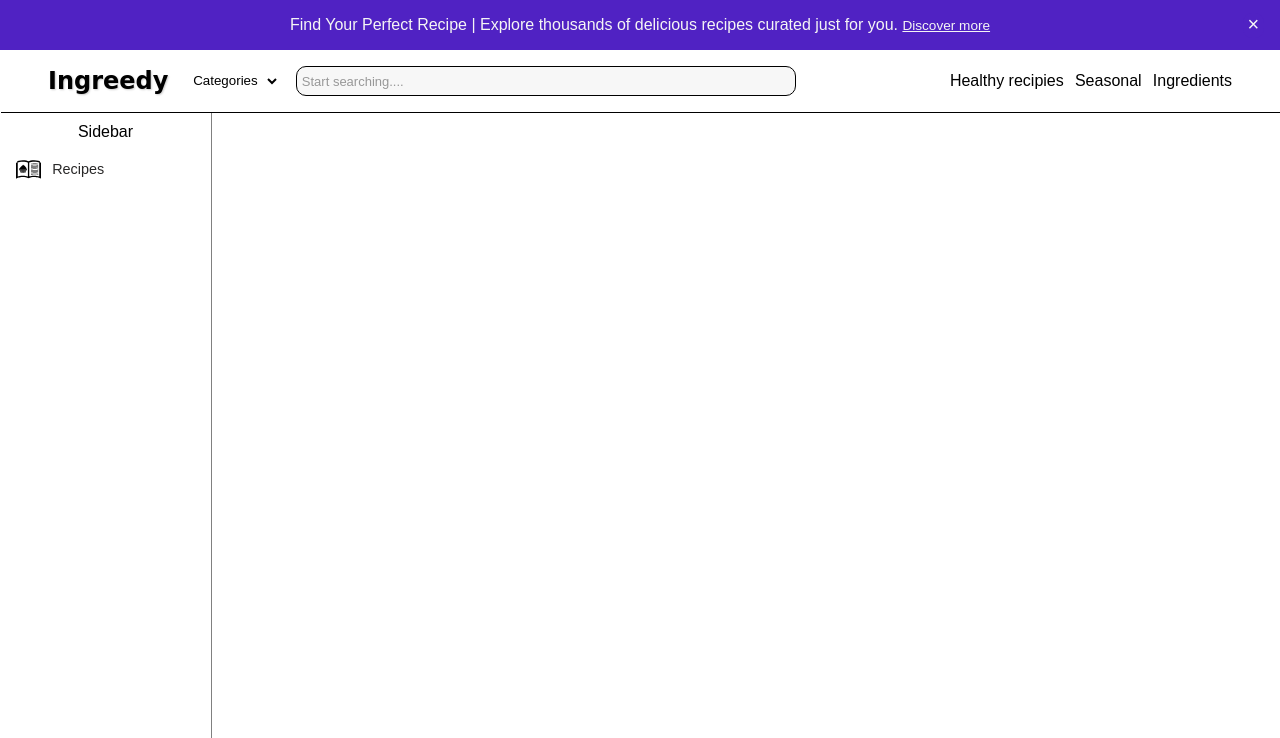
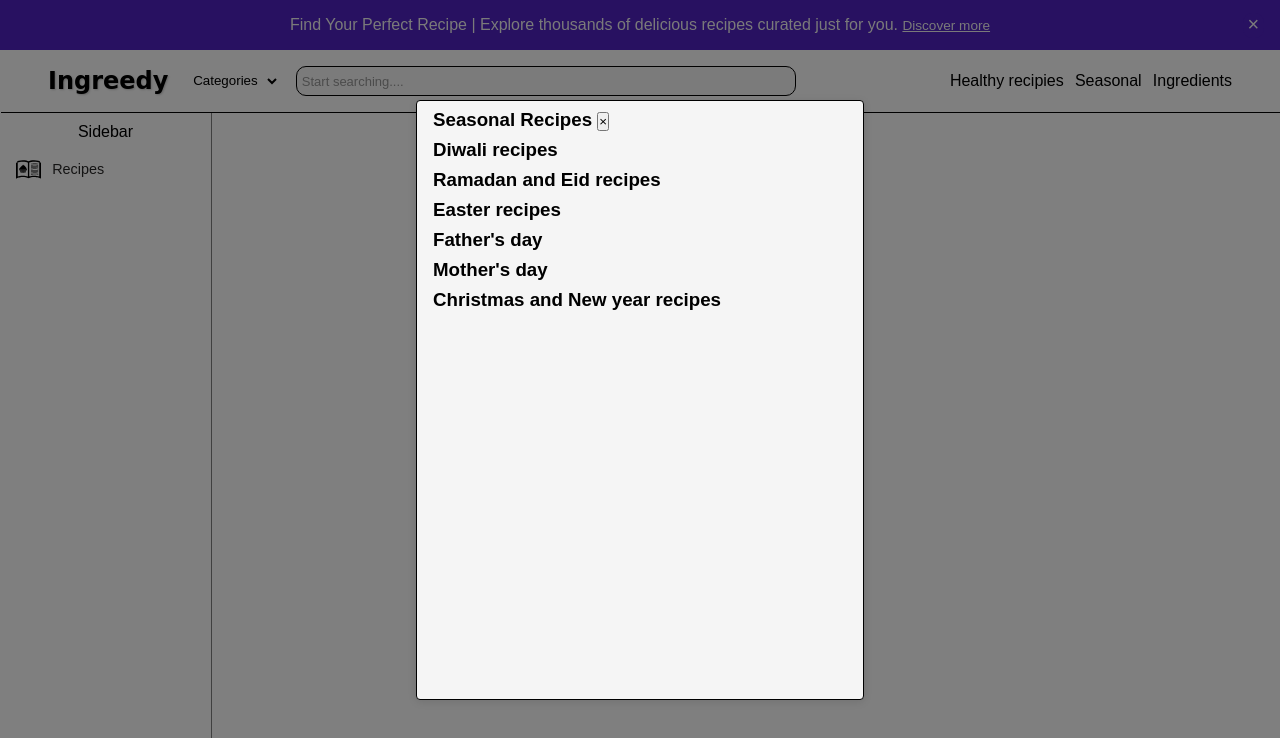
Before and after one commit to Shiveshr140/Recipe-Finder, a plain HTML site: page index.html in a window 1280 px wide. Both pictures are taken after a click on the link "Healthy recipies". Shown: the top 738 px of the page. Drawn offline with Linux system fonts and the light colour scheme.

Commit message:
version 1.0

```diff
--- a/index.html
+++ b/index.html
@@ -14,6 +14,7 @@
     <main class="main"></main>
     <script src="./javascript/helper.js"></script>
     <script src="./javascript/header.js"></script>
+    <script src="./javascript/modal.js"></script>
     <script src="./javascript/sidebar.js"></script>
   </body>
 </html>
--- /dev/null
+++ b/javascript/modal.js
@@ -0,0 +1,108 @@
+////********************************** Modal windows for nav link
+
+// create function to show/close modal window common for cards those have links
+function createModal(triggerElement, contentHtml) {
+  // Create modal elements
+  const overlay = document.createElement("div");
+  const modal = document.createElement("div");
+
+  // Add necessary classes to the modal and overlay
+  overlay.classList.add("overlay", "hidden");
+  modal.classList.add("modal-card", "hidden");
+
+  // Append modal and overlay to the body
+  document.body.appendChild(overlay);
+  document.body.appendChild(modal);
+
+  // Set modal content dynamically
+  modal.innerHTML = contentHtml;
+
+  // Show the modal
+  triggerElement.addEventListener("click", () => {
+    modal.classList.remove("hidden");
+    overlay.classList.remove("hidden");
+  });
+
+  // Close modal on overlay click or close button click
+  overlay.addEventListener("click", () => {
+    overlay.classList.add("hidden");
+    modal.classList.add("hidden");
+  });
+
+  const closeButton = modal.querySelector(".close-modal-card");
+  if (closeButton) {
+    closeButton.addEventListener("click", () => {
+      overlay.classList.add("hidden");
+      modal.classList.add("hidden");
+    });
+  }
+
+  // Close modal on the "Ok" button click
+  const okButton = modal.querySelector(".ok");
+  if (okButton) {
+    okButton.addEventListener("click", () => {
+      overlay.classList.add("hidden");
+      modal.classList.add("hidden");
+    });
+  }
+}
+
+// Modal content for healthy recipes
+const healthyRecipiesContent = `
+  <div class="modal-card-header">
+    <h3>
+      <span>Seasonal Recipes</span>
+      <button class="close-modal-card">&times;</button>
+    </h3>
+  </div>
+  <h3> Diwali recipes </h3>
+  <h3> Ramadan and Eid recipes </h3>
+  <h3> Easter recipes </h3>
+  <h3> Father's day </h3>
+  <h3> Mother's day </h3>
+  <h3> Christmas and New year recipes  </h3>
+`;
+
+// seasonal recipes link
+const healthyRecipesLink = document.querySelector(".nav-healthy-recipies");
+createModal(healthyRecipesLink, healthyRecipiesContent);
+
+// Modal content for ingredients
+const ingredientsContent = `
+  <div class="modal-card-header">
+    <h3>
+      <span>Seasonal Recipes</span>
+      <button class="close-modal-card">&times;</button>
+    </h3>
+</div>
+  <h3> Diwali recipes </h3>
+  <h3> Ramadan and Eid recipes </h3>
+  <h3> Easter recipes </h3>
+  <h3> Father's day </h3>
+  <h3> Mother's day </h3>
+  <h3> Christmas and New year recipes  </h3>
+`;
+
+// Ingredient  link
+const ingredientLink = document.querySelector(".nav-ingredients");
+createModal(ingredientLink, ingredientsContent);
+
+// Modal content for
+const seasonalContent = `
+  <div class="modal-card-header">
+    <h3>
+      <span>Seasonal Recipes</span>
+      <button class="close-modal-card">&times;</button>
+    </h3>
+</div>
+  <h3> Diwali recipes </h3>
+  <h3> Ramadan and Eid recipes </h3>
+  <h3> Easter recipes </h3>
+  <h3> Father's day </h3>
+  <h3> Mother's day </h3>
+  <h3> Christmas and New year recipes  </h3>
+`;
+
+// healthy recipes link
+const seasonalLink = document.querySelector(".nav-seasonal");
+createModal(seasonalLink, seasonalContent);
--- a/style/header.css
+++ b/style/header.css
@@ -119,3 +119,40 @@ nav {
   color: inherit;
   text-decoration: none;
 }
+
+/* Modal window styling for nav links */
+
+.modal-card {
+  position: fixed;
+  top: 50%;
+  left: 50%;
+  bottom: 20%;
+  transform: translate(-50%, -50%);
+  box-shadow: 0 2px 8px rgba(0, 0, 0, 0.1);
+  background-color: whitesmoke;
+  border: 0.2px solid black;
+  z-index: 1000;
+  padding: 0.5rem 1rem 1rem 1rem;
+  backdrop-filter: blur(4px);
+  display: flex;
+  flex-direction: column;
+  gap: 0.5rem;
+  max-height: 80vh;
+  height: 600px;
+  width: 35%;
+  border-radius: 4px;
+}
+
+.overlay {
+  position: fixed;
+  top: 0;
+  left: 0;
+  width: 100%;
+  height: 100%;
+  background-color: rgba(0, 0, 0, 0.5);
+  z-index: 999;
+}
+
+.hidden {
+  display: none;
+}
```
